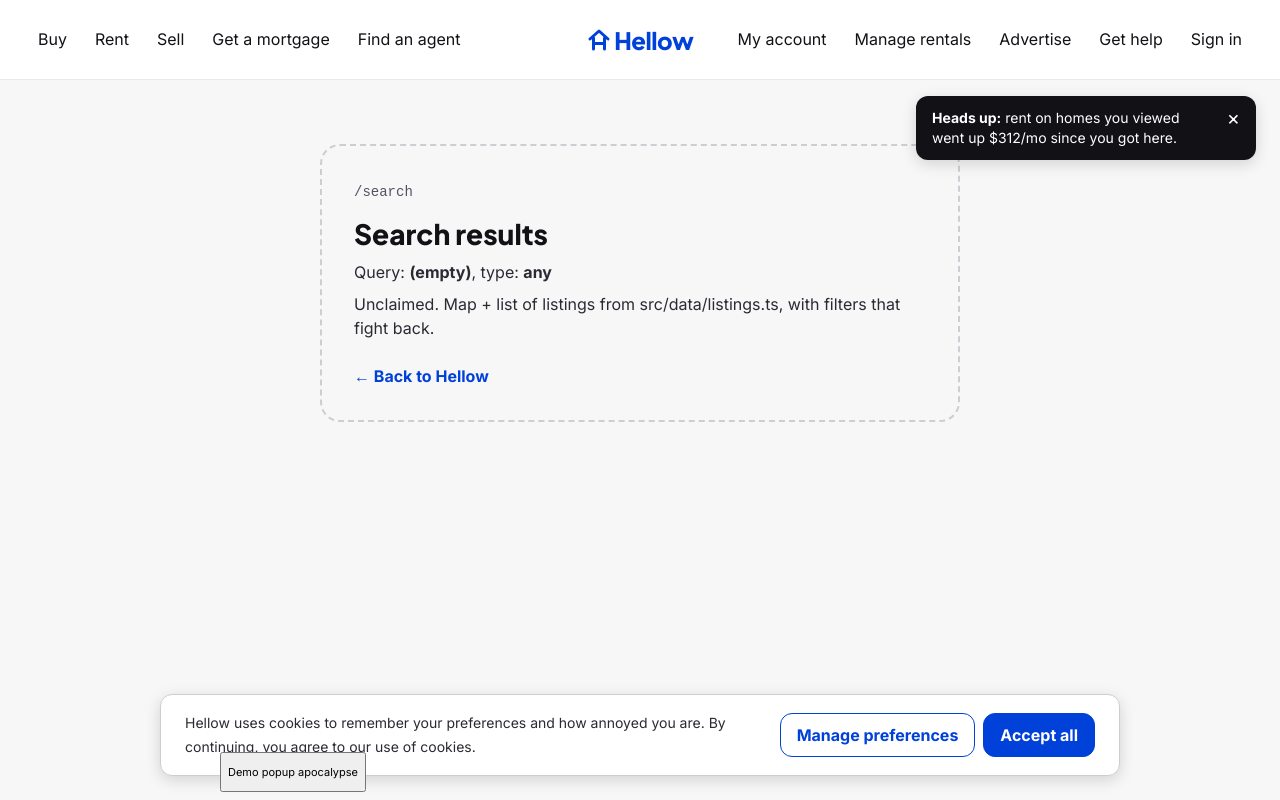
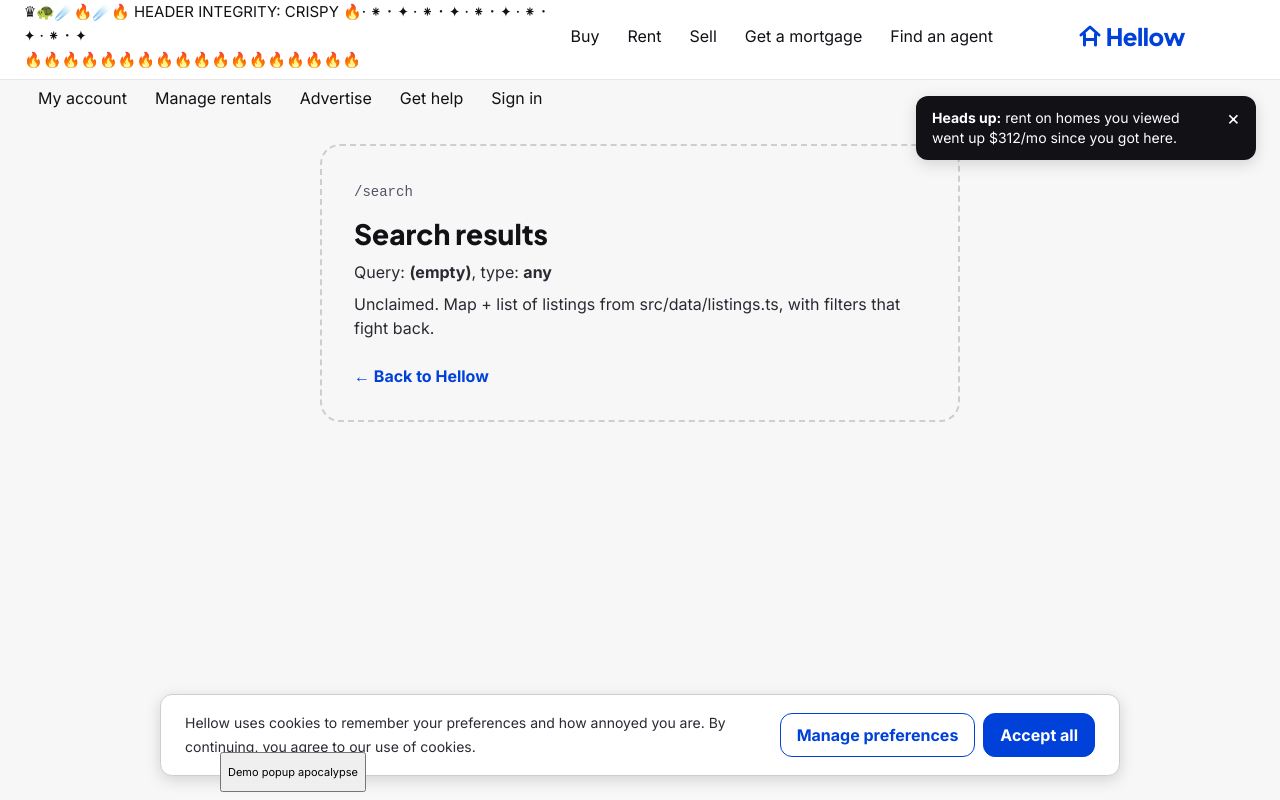
Before and after one commit to zekariasasaminew/MLH-Apt-Hell, a Next.js app: page /search in a window 1280 px wide. Built offline with nearby package versions, Linux system fonts and the light colour scheme.

Commit message:
Ignite the full header after interaction

```diff
--- a/src/components/site/SiteHeader.tsx
+++ b/src/components/site/SiteHeader.tsx
@@ -1,6 +1,11 @@
+"use client";
+
+import { useEffect, useState } from "react";
 import Link from "next/link";
 import { Logo } from "./Logo";
 import styles from "./SiteHeader.module.css";
+
+let headerHasBurned = false;
 
 const leftLinks = [
   { label: "Buy", href: "/search?type=buy" },
@@ -18,8 +23,42 @@ const rightLinks = [
 ];
 
 export function SiteHeader() {
+  const [isInferno, setIsInferno] = useState(false);
+
+  useEffect(() => {
+    const ignite = () => {
+      headerHasBurned = true;
+      setIsInferno(true);
+    };
+
+    if (headerHasBurned) setIsInferno(true);
+
+    window.addEventListener("hellow:awaken", ignite);
+    window.addEventListener("pointerdown", ignite, { once: true, capture: true });
+    window.addEventListener("keydown", ignite, { once: true, capture: true });
+    window.addEventListener("input", ignite, { once: true, capture: true });
+
+    return () => {
+      window.removeEventListener("hellow:awaken", ignite);
+      window.removeEventListener("pointerdown", ignite, true);
+      window.removeEventListener("keydown", ignite, true);
+      window.removeEventListener("input", ignite, true);
+    };
+  }, []);
+
   return (
-    <header className={styles.header}>
+    <header className={`${styles.header} ${isInferno ? styles.infernoHeader : ""}`}>
+      <div className={styles.inferno} aria-hidden="true">
+        <span className={styles.shellTyrant}><i>♛</i>🐢</span>
+        <span className={`${styles.fireball} ${styles.fireballOne}`}>☄️</span>
+        <span className={`${styles.fireball} ${styles.fireballTwo}`}>🔥</span>
+        <span className={`${styles.fireball} ${styles.fireballThree}`}>☄️</span>
+        <span className={styles.burnNotice}>🔥 HEADER INTEGRITY: CRISPY 🔥</span>
+        <span className={styles.embers}>· ⁕ ･ ✦ · ⁕ ･ ✦ · ⁕ ･ ✦ · ⁕ ･ ✦ · ⁕ ･ ✦</span>
+        <div className={styles.flameLine}>
+          {Array.from({ length: 18 }, (_, index) => <span key={index}>🔥</span>)}
+        </div>
+      </div>
       <nav className={styles.side} aria-label="Main">
         {leftLinks.map((link) => (
           <Link key={link.label} href={link.href} className={styles.link}>
```
